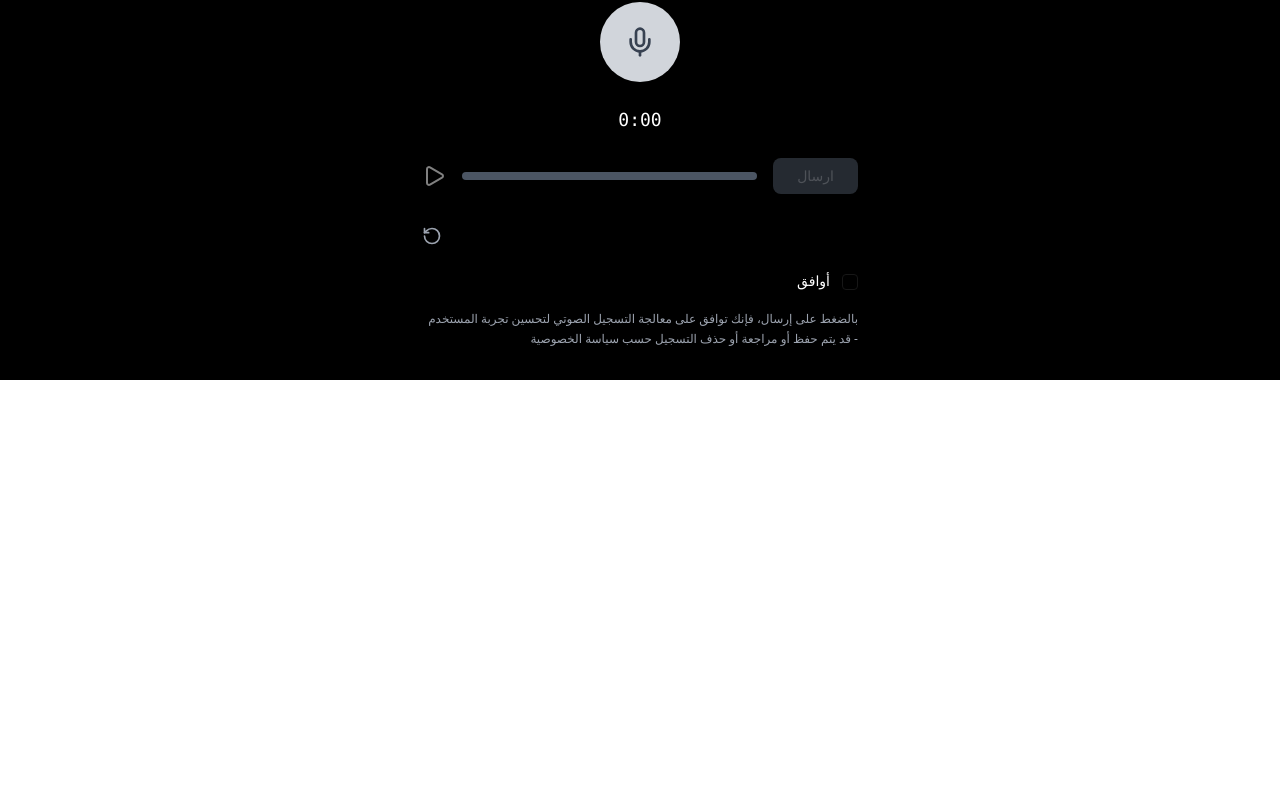
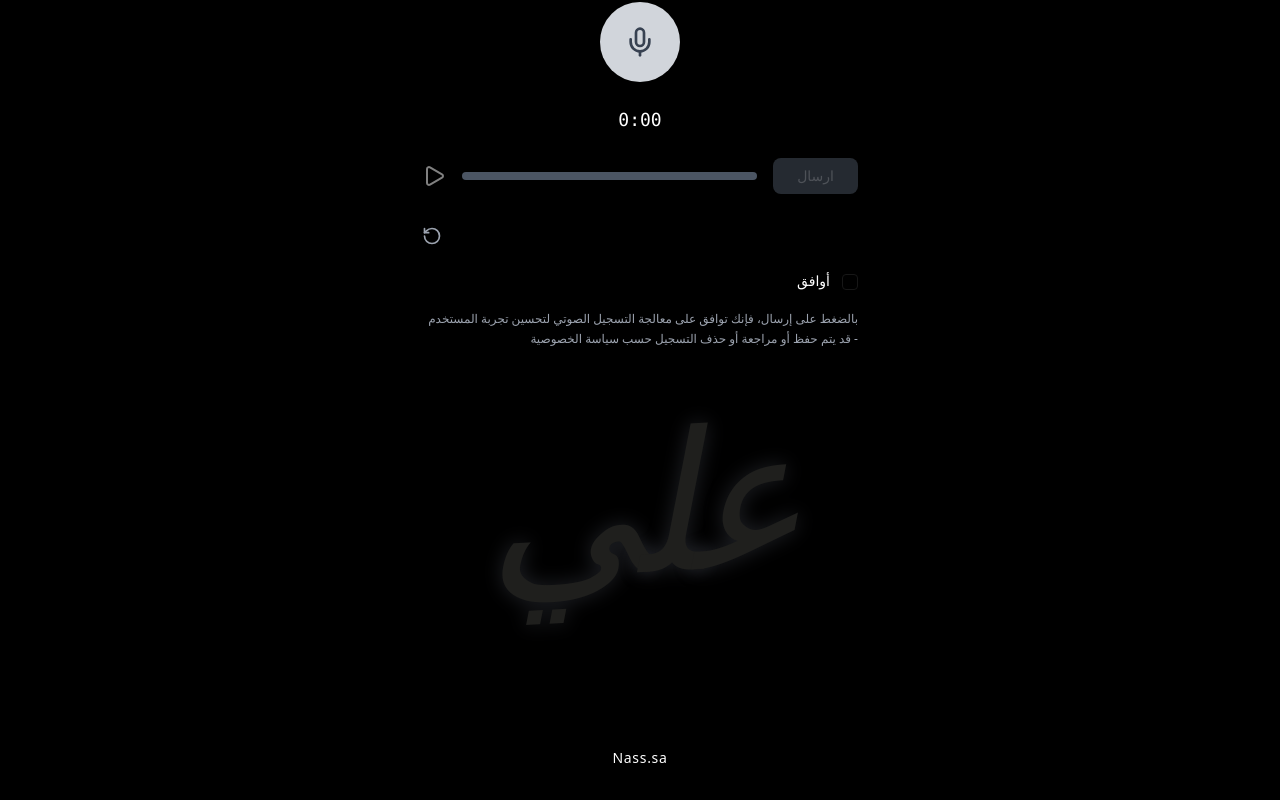
Before and after one commit to FSDTeam-SAA/taraf_m, a Next.js app: page / in a window 1280 px wide. Shown: the part 987-1787 px from the top of the page. Before the commit the page ends 1367 px from the top, so only its background shows below. Built offline with nearby package versions, Linux system fonts and the light colour scheme.

Commit message:
Arabic logo section done

```diff
--- /dev/null
+++ b/src/app/_components/ArabicLogo.tsx
@@ -0,0 +1,26 @@
+export default function ArabicLogo() {
+  return (
+    <div className="lg:max-w-[500px] mx-auto w-full overflow-hidden bg-black flex flex-col items-center justify-center p-8">
+      <div className="text-center mb-8">
+        <div
+          className="text-8xl md:text-9xl lg:text-[12rem] text-[#1f1f1d]"
+          style={{
+            fontFamily:
+              "'Amiri', 'Scheherazade New', 'Arabic Typesetting', serif",
+            fontWeight: "400",
+            transform: "rotate(-3deg)",
+            letterSpacing: "-0.05em",
+            fontStyle: "italic",
+            textShadow: "0 0 20px rgba(107, 114, 128, 0.3)",
+          }}
+        >
+          علي
+        </div>
+      </div>
+
+      <div className="text-white text-sm font-light tracking-wider mt-28">
+        Nass.sa
+      </div>
+    </div>
+  );
+}
--- a/src/app/page.tsx
+++ b/src/app/page.tsx
@@ -1,3 +1,4 @@
+import ArabicLogo from "./_components/ArabicLogo";
 import Banner from "./_components/banner";
 import VoiceRecorder from "./_components/VoiceRecorder";
 
@@ -6,6 +7,7 @@ const Page = () => {
     <div className="bg-black">
       <Banner />
       <VoiceRecorder />
+      <ArabicLogo />
     </div>
   );
 };
```
